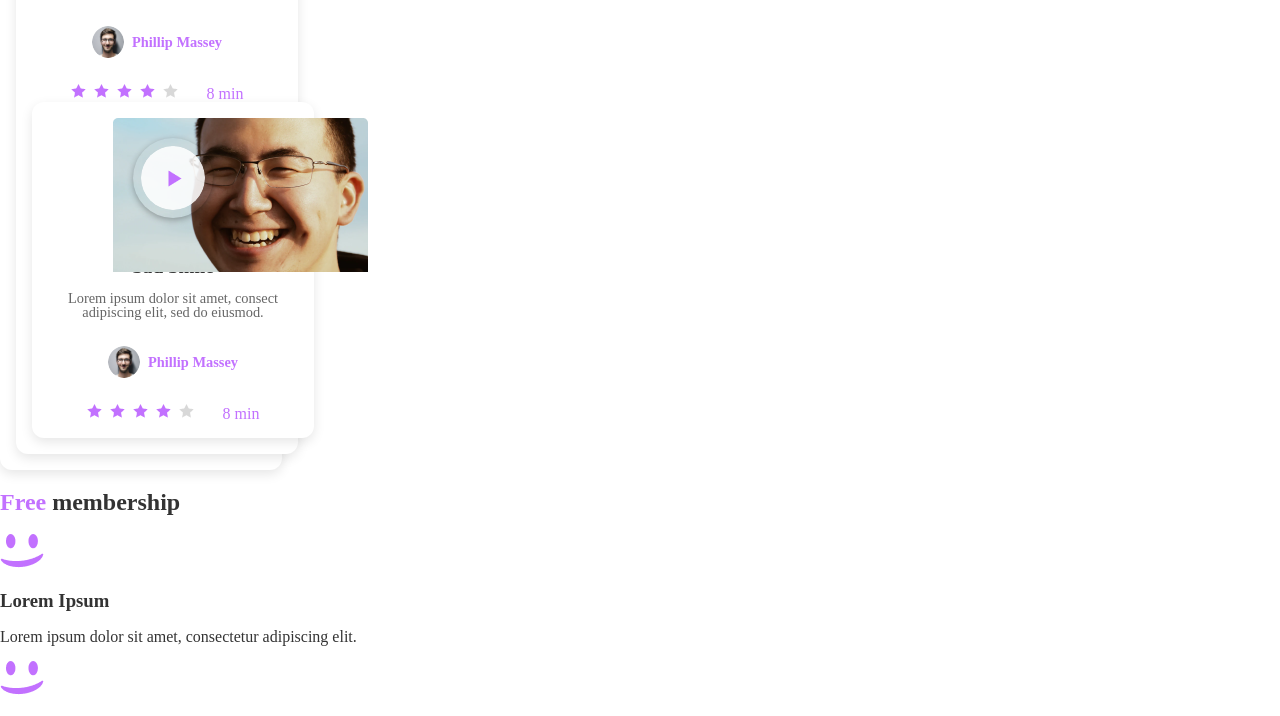
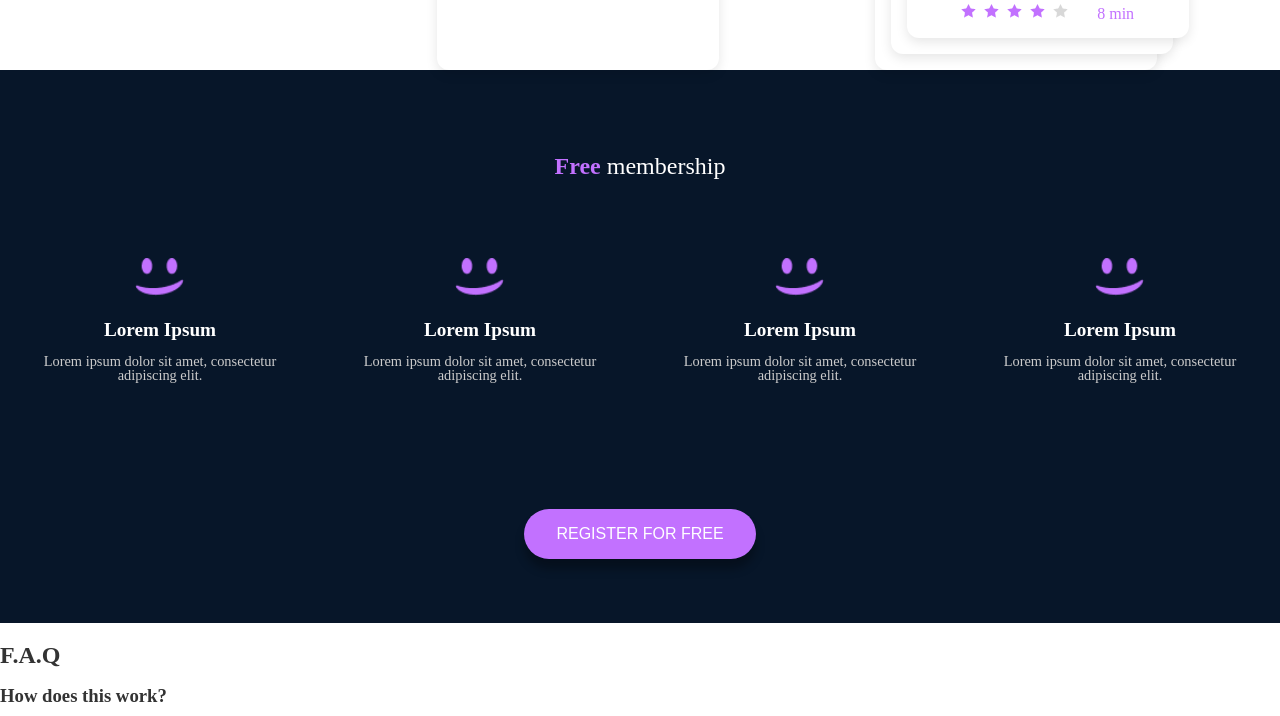
Before and after one commit to BenArthur01/alx_html_css, a plain HTML site: page css_advanced/index.html in a window 1280 px wide. Shown: the part 2639-3355 px from the top of the page. Drawn offline with Linux system fonts and the light colour scheme.

Commit message:
Style Membership section based on figma design

```diff
--- a/css_advanced/index.html
+++ b/css_advanced/index.html
@@ -145,26 +145,29 @@
         <section class="membership container">
             <h2><span class="span-color">Free</span> membership</h2>
             <div class="benefits">
+                <div class="benefit-card">
                     <img src="Project Images/smile.png" alt="">
                     <h3>Lorem Ipsum</h3>
                     <p>Lorem ipsum dolor sit amet, consectetur adipiscing elit.</p>
                 </div>
-            <div>
+                <div class="benefit-card">
                     <img src="Project Images/smile.png" alt="">
                     <h3>Lorem Ipsum</h3>
                     <p>Lorem ipsum dolor sit amet, consectetur adipiscing elit.</p>
                 </div>
-            <div>
+                <div class="benefit-card">
                     <img src="Project Images/smile.png" alt="">
                     <h3>Lorem Ipsum</h3>
                     <p>Lorem ipsum dolor sit amet, consectetur adipiscing elit.</p>
                 </div>
-            <div>
+                <div class="benefit-card">
                     <img src="Project Images/smile.png" alt="">
                     <h3>Lorem Ipsum</h3>
                     <p>Lorem ipsum dolor sit amet, consectetur adipiscing elit.</p>
                 </div>
-            <button>REGISTER FOR FREE</button>
+
+            </div>
+            <button class="cta-button">REGISTER FOR FREE</button>
         </section>
         <section class="faq container">
             <h2>F.A.Q</h2>
--- a/css_advanced/styles.css
+++ b/css_advanced/styles.css
@@ -187,12 +187,17 @@ blockquote {
 
 
 /* SECTION: TUTORIALS */
-.tutorials .cards {
+.tutorials {
   display: grid;
   grid-template-columns: repeat(auto-fit, minmax(250px, 1fr));
   gap: 2rem;
 }
 
+.tutorials h2 {
+    text-align: center;
+    padding: 40px;
+    font-weight: 300;
+}
 .video-card {
     width: 250px;
     background-color: #fff;
@@ -259,10 +264,48 @@ blockquote {
     font-weight: 500;
     padding-left: 10%;
 }
+
+
 /* SECTION: MEMBERSHIP  */
-.membership ul {
-  list-style: none;
-  padding: 0;
+.membership {
+  color: #fff;
+  background-color: #071629;
+  text-align: center;
+  padding: 4rem 1rem;
+}
+
+.membership h2 {
+    margin-bottom: 4rem;
+    font-weight: 300;
+}
+
+.benefits {
+    display: flex;
+    justify-content: space-between;
+    gap: 2rem;
+    flex-wrap: wrap;
+    margin-bottom: 3rem;
+}
+
+.benefit-card {
+    flex: 1 1 250px;
+    background-color: transparent;
+    padding: 1rem;
+    text-align: center;
+}
+
+.benefit-card img {
+    width: 50px;
+}
+
+.benefit-card h3 {
+    font-size: 1.2rem;
+    margin-bottom: 0.5rem;
+}
+
+.benefit-card p {
+    font-size: 0.9rem;
+    color: #ccc;
 }
 
 /* SECTION: FAQ */
```
Lines whose indentation alone changed are shown as unchanged.
